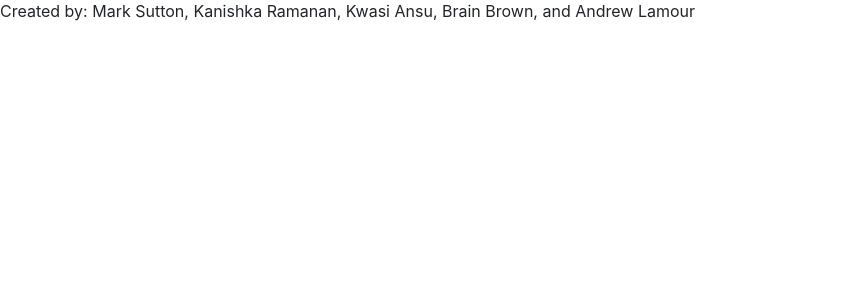
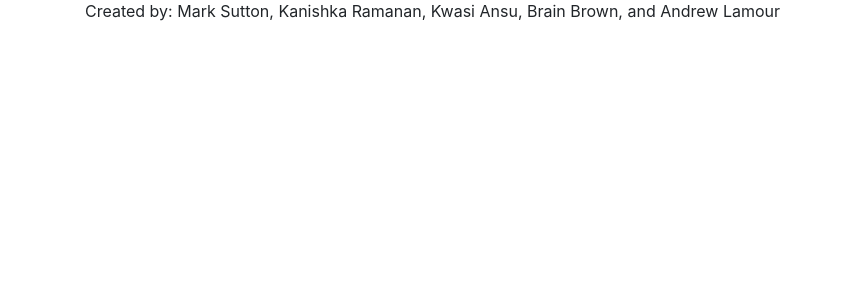
Before and after one commit to Kwamb0/GHGpercapita_Project, a Flask app: page / in a window 1280 px wide. Shown: the part 508-800 px from the top of the page, without its empty margins (0-842 px from the left). Run offline with Flask 2, Linux system fonts and the light colour scheme; parts of the project's set-up code (start-up, migrations or seed data) failed here and were passed over; some libraries are stand-ins or nearby versions.

Commit message:
adding footer

```diff
--- a/templates/index.html
+++ b/templates/index.html
@@ -42,8 +42,11 @@
    <img src="https://thumbs.dreamstime.com/z/greenhouse-gas-emissions-cartoon-landscape-clouds-gases-such-as-methane-nitrous-oxide-carbon-dioxide-ozone-rising-67244534.jpg" alt="GHG" width="230" height="180">
    <img src="https://external-content.duckduckgo.com/iu/?u=https%3A%2F%2Ftse4.explicit.bing.net%2Fth%3Fid%3DOIP.30__CCFZScBIVKhZevmu0QHaE8%26pid%3DApi&f=1" alt="GDP" width="230" height="180">
 
-   <footer>
-    <div class="footer">Created by: Mark Sutton, Kanishka Ramanan, Kwasi Ansu, Brain Brown, and Andrew Lamour </div>
-  </footer>
+   <div id="wrap">
+    <div id="main" class="container clear-top">
+      <p>Created by: Mark Sutton, Kanishka Ramanan, Kwasi Ansu, Brain Brown, and Andrew Lamour</p>
+    </div>
+  </div>
+  <footer class="footer"></footer>
 
   </body>
```
Also changed, not shown: static/css/styles.css (+8 -0 lines), 2 other files.
